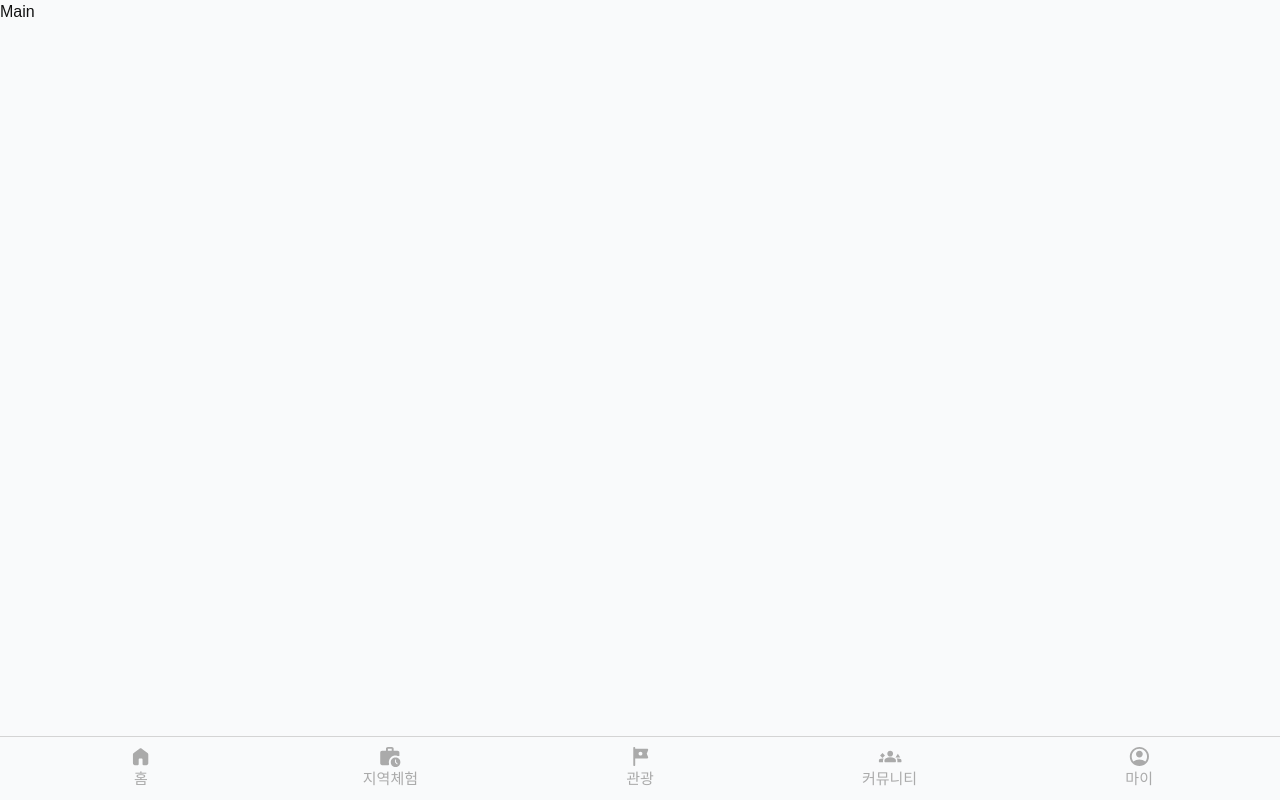
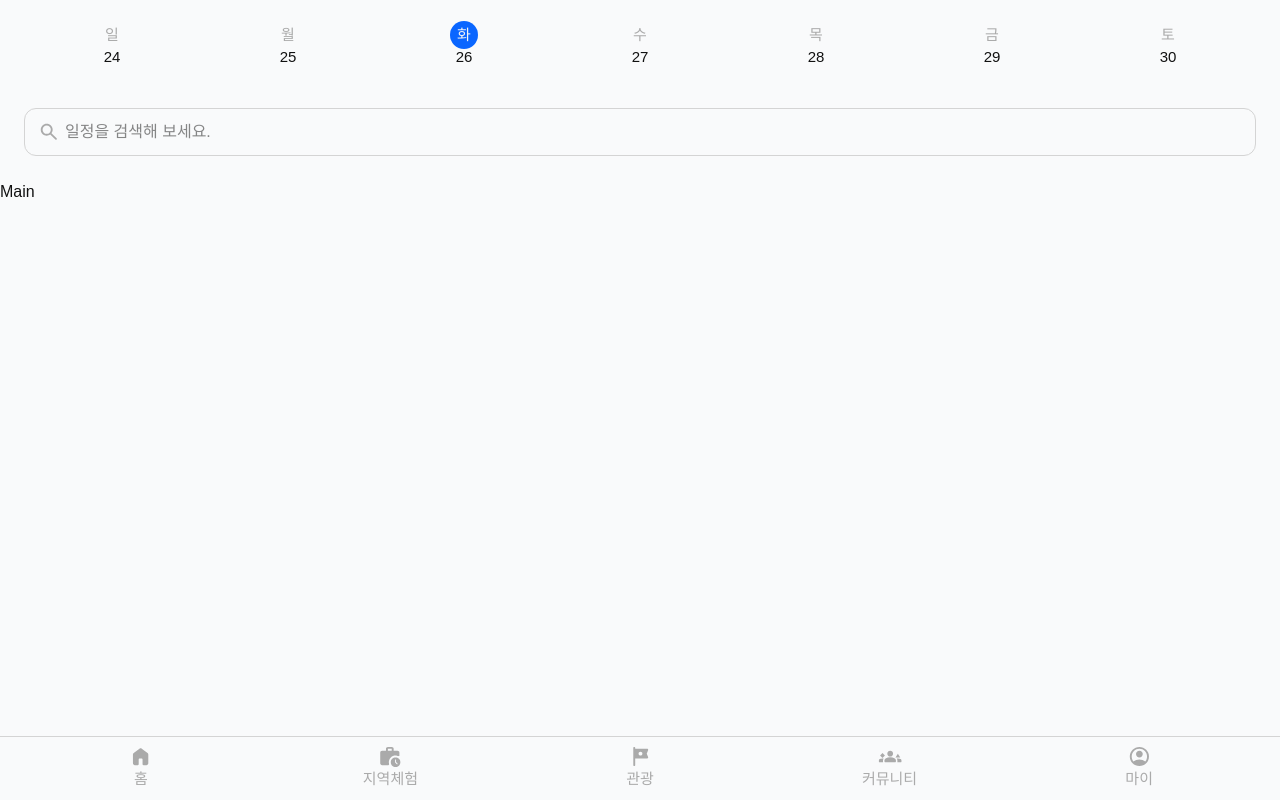
Before and after one commit to StrawberryAcai/Nomadly.web.frontend, a Next.js app: page / in a window 1280 px wide. Built offline with nearby package versions, Linux system fonts and the light colour scheme.

Commit message:
feat :: main에 적용

```diff
--- a/src/app/page.tsx
+++ b/src/app/page.tsx
@@ -1,7 +1,13 @@
+import MainContainer from "@/shared/components/containers/MainContainer";
+import WeeklyCalendar from "@/features/home/components/WeeklyCalendar";
+import SearchBar from "@/features/home/components/SearchBar";
+
 export default function Home() {
   return (
-    <>
+    <MainContainer>
+      <WeeklyCalendar />
+      <SearchBar />
       Main
-    </>
+    </MainContainer>
   );
 }
```
Also changed, not shown: src/shared/components/containers/MainContainer.tsx (renamed from src/shared/components/MainContainer.tsx).
